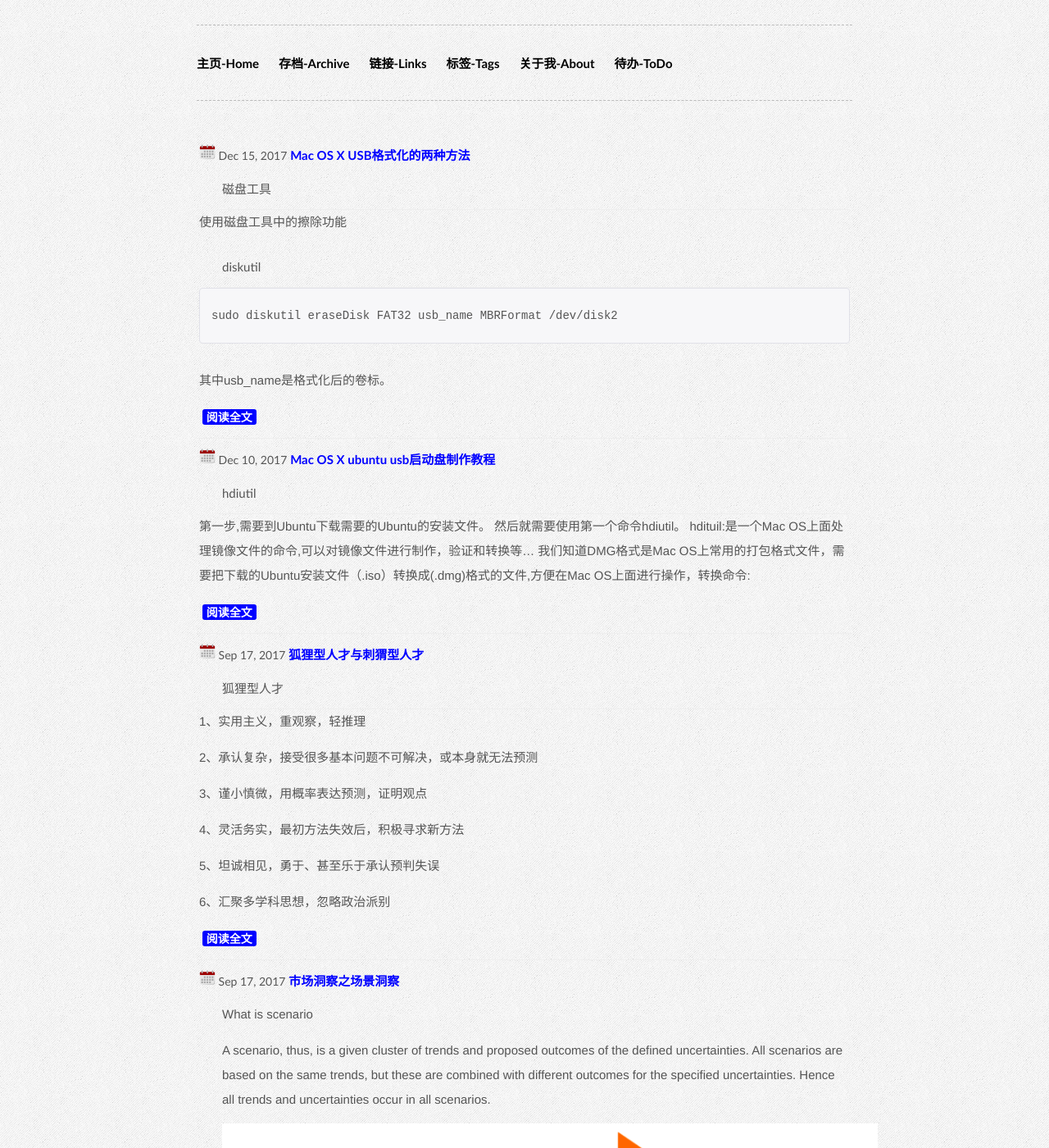
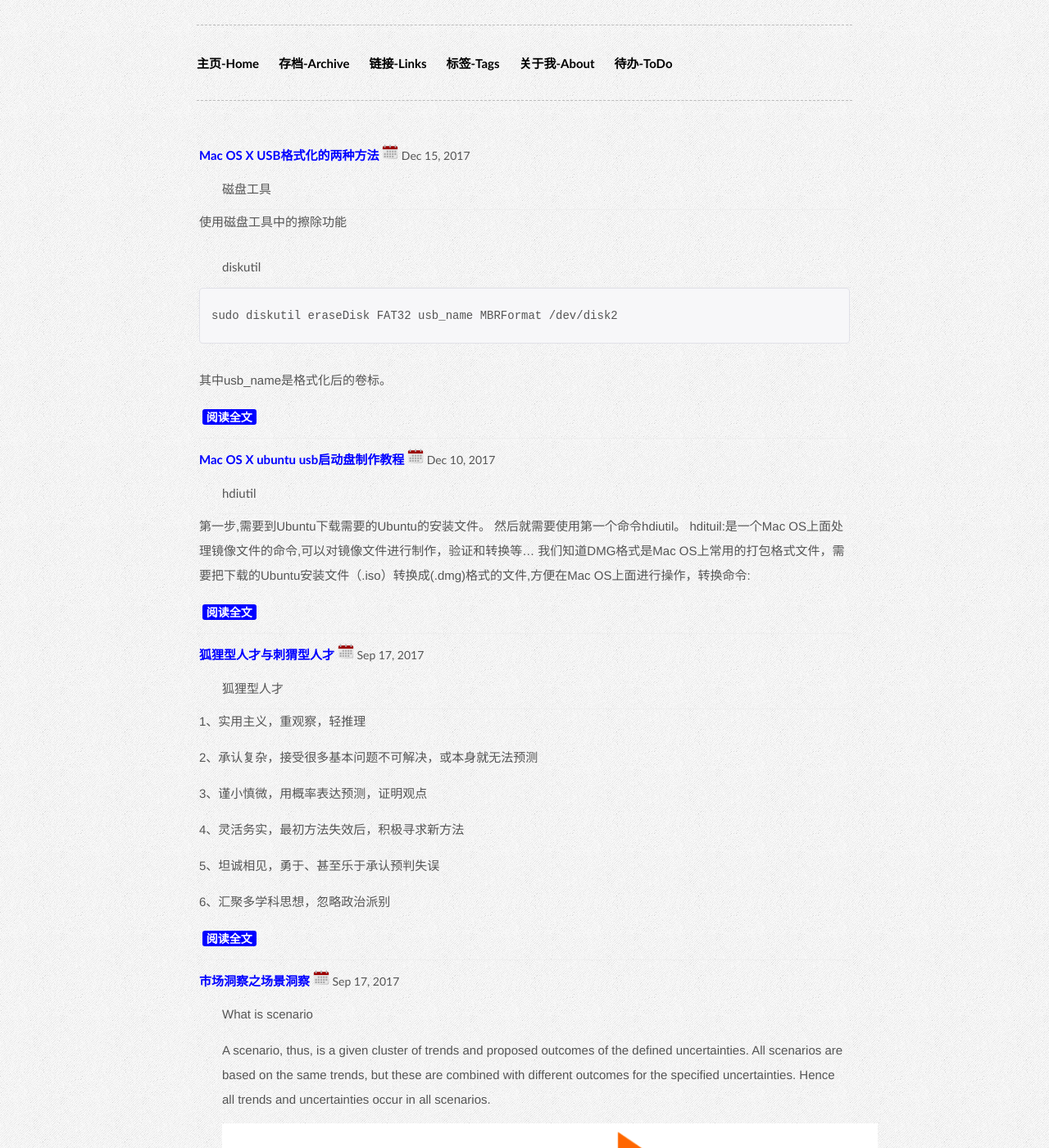
Before and after one commit to fk1091889767/tanwubin.github.io, a Jekyll site: the page built from index.html, in a window 1280 px wide and 1400 px high. Shown: the whole window at 82% size. Built offline with Jekyll 4.4.1, drawn with Linux system fonts in a browser that asks for light colours; some of the changed text lies outside the part shown.

Commit message:
首页发布时间放到title之后

```diff
--- a/_includes/themes/effector-wide/index.html
+++ b/_includes/themes/effector-wide/index.html
@@ -1,8 +1,9 @@
 <div class="wrapper">
 <ul class="postsList">
 {% for post in site.posts limit: 15%}
-<li><span><img src="../../../upload/image/calendar.png" width="20px"/>&nbsp;{{ post.date | date: "%b %d, %Y" }}</span>
+<li>
     <a href="{{ post.url }}"><b>{{ post.title }}</b></a>
+    <span><img src="../../../upload/image/calendar.png" width="20px"/>&nbsp;{{ post.date | date: "%b %d, %Y" }}</span>
     {{ post.excerpt }}
     <span class="label label-important"><a href="{{ post.url }}"> <font color="white">阅读全文</font></a></span>
 </li>
```
